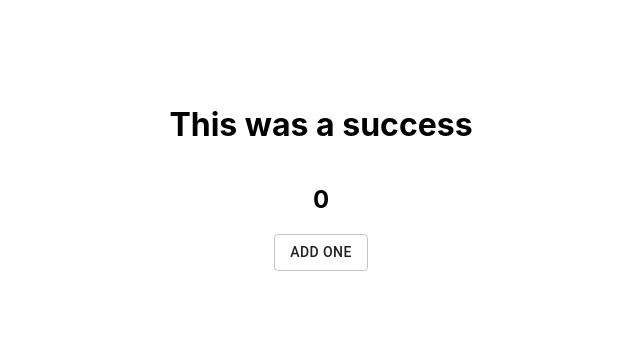
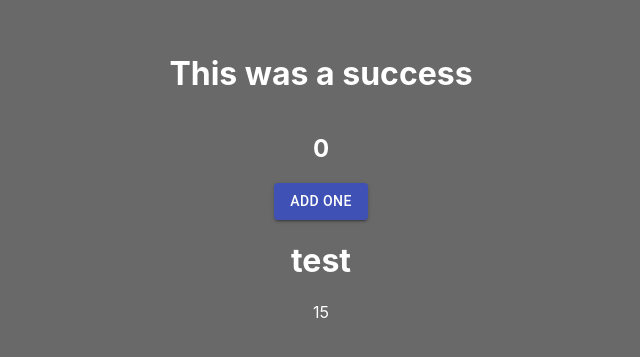
Before and after one commit to Kingly77/nxjs, a Next.js app: page / in a window 1280 px wide. Shown: the part 223-580 px from the top of the page, without its empty margins (319-959 px from the left). Built offline with nearby package versions, Linux system fonts and the light colour scheme.

Commit message:
Worlds Easiest request :)

```diff
--- a/package.json
+++ b/package.json
@@ -10,6 +10,7 @@
   },
   "dependencies": {
     "@material-ui/core": "^4.12.1",
+    "axios": "^0.21.1",
     "next": "11.0.1",
     "react": "17.0.2",
     "react-dom": "17.0.2"
--- a/pages/index.tsx
+++ b/pages/index.tsx
@@ -5,24 +5,57 @@ import App from "next/app";
 import {Button, Tooltip} from "@material-ui/core";
 import {useState} from "react";
 import P from './NowWhat'
+import axios from "axios";
 
+
+function Pop(props:any)
+{
+
+    let [stat , setStat] = useState(404);
+
+    (async ()=> {
+
+       let x =  await axios.get('http://localhost:3000/api/hello')
+
+        console.log(x);
+
+        setStat(x.data.age);
+
+
+    })();
+
+    return(
+        <>
+        <h1>{props.children}</h1>
+            {stat}
+        </>
+    )
+}
 
 export default function Home() {
 
     let [pie, setPie] = useState(0);
+
     return (
         <div className={styles.container}>
             <P/>
-            <h2>{pie}</h2>
+            <Tooltip title={`This Should:${pie}`}>
+            <div><h2>{pie}</h2></div>
+            </Tooltip>
+
             <Tooltip title={pie}>
                 <div>
-                    <Button variant='outlined' onClick={() => {
+                    <Button variant='contained' color='primary' onClick={() => {
                         setPie(pie + 1);
                     }}>
                         Add One
                     </Button>
                 </div>
             </Tooltip>
+
+
+            <Pop> test </Pop>
+
         </div>
     )
 }
--- a/styles/globals.css
+++ b/styles/globals.css
@@ -1,5 +1,7 @@
 html,
 body {
+  background-color: dimgray;
+  color: White;
   padding: 0;
   margin: 0;
   font-family: -apple-system, BlinkMacSystemFont, Segoe UI, Roboto, Oxygen,
```
Also changed, not shown: 1 other file (tests, documents, lock files or other folders).
